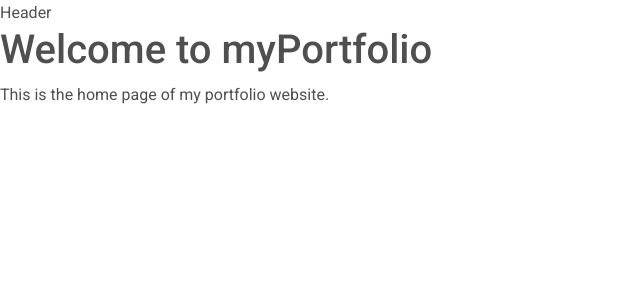
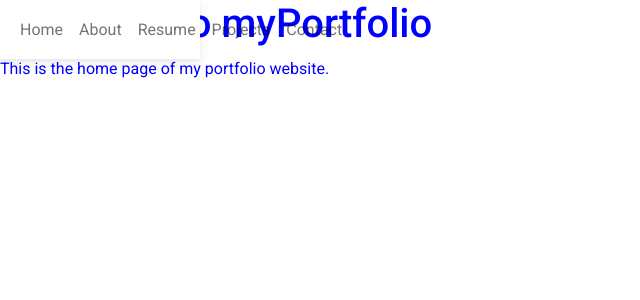
Before and after one commit to rapityyy/reactPortfolio, a React (Create React App) app in the folder reactportfolio/: page / in a window 1280 px wide. Shown: the top 300 px of the page, without its empty margins (0-640 px from the left). Built offline with nearby package versions, Linux system fonts and the light colour scheme.

Commit message:
current home page with App + navbar.
NEED TO FIX THIS

```diff
--- a/reactportfolio/src/App.js
+++ b/reactportfolio/src/App.js
@@ -1,10 +1,14 @@
 import './styles.css';
 
 import React from 'react';
+import Header from './components/Header.js';
+import Navbar from './components/Navbar.js';
 
 function App() {
   return (
-    <div>
+    <div className='App-home'>
+      <Navbar />
+
       <h1>Welcome to myPortfolio</h1>
       <p>This is the home page of my portfolio website.</p>
     </div>
--- a/reactportfolio/src/components/Header.js
+++ b/reactportfolio/src/components/Header.js
@@ -17,8 +17,37 @@ import {
 } from 'mdb-react-ui-kit';
 
 function Header() {
+    const [showBasic, setShowBasic] = useState(false);
+
   return (
-   <div>Header</div>
+    <header>
+        <MDBNavbar expand='lg' light bgColor='yellow'>
+
+            <MDBContainer fluid>
+
+                    <MDBNavbarNav right className='mb-2 mb-lg-0'>
+
+                        <MDBNavbarItem active>
+                            <MDBNavbarLink aria-current='page' href='#'>Home</MDBNavbarLink>
+                        </MDBNavbarItem>
+                        <MDBNavbarItem>
+                            <MDBNavbarLink href='#'>About</MDBNavbarLink>
+                        </MDBNavbarItem>
+                        <MDBNavbarItem>
+                            <MDBNavbarLink href='#'>Resume</MDBNavbarLink>
+                        </MDBNavbarItem>
+                        <MDBNavbarItem>
+                            <MDBNavbarLink href='#'>Projects</MDBNavbarLink>
+                        </MDBNavbarItem>
+                        <MDBNavbarItem>
+                            <MDBNavbarLink href='#'>Contact</MDBNavbarLink>
+                        </MDBNavbarItem>
+
+
+                    </MDBNavbarNav>
+            </MDBContainer>
+        </MDBNavbar>
+    </header>
   );
 }
 
--- a/reactportfolio/src/components/Navbar.js
+++ b/reactportfolio/src/components/Navbar.js
@@ -1,3 +1,56 @@
 // src/components/Navbar.js
 
-import React from "react";
+import React, { useState } from 'react';
+
+import 'mdb-react-ui-kit/dist/css/mdb.min.css';
+import "@fortawesome/fontawesome-free/css/all.min.css";
+
+import '../styles.css';
+
+import {
+  MDBNavbar,
+  MDBNavbarNav,
+  MDBNavbarItem,
+  MDBNavbarLink,
+  MDBNavbarToggler,
+  MDBContainer,
+  MDBIcon,
+  MDBCollapse
+} from 'mdb-react-ui-kit';
+
+function Navbar() {
+    const [showBasic, setShowBasic] = useState(false);
+
+  return (
+    <header className='navbar-home'>
+        <MDBNavbar expand='lg' light bgColor='white'>
+
+            <MDBContainer fluid>
+
+                    <MDBNavbarNav right className='mb-2 mb-lg-0 '>
+
+                        <MDBNavbarItem active>
+                            <MDBNavbarLink aria-current='page' href='#'>Home</MDBNavbarLink>
+                        </MDBNavbarItem>
+                        <MDBNavbarItem>
+                            <MDBNavbarLink href='#'>About</MDBNavbarLink>
+                        </MDBNavbarItem>
+                        <MDBNavbarItem>
+                            <MDBNavbarLink href='#'>Resume</MDBNavbarLink>
+                        </MDBNavbarItem>
+                        <MDBNavbarItem>
+                            <MDBNavbarLink href='#'>Projects</MDBNavbarLink>
+                        </MDBNavbarItem>
+                        <MDBNavbarItem>
+                            <MDBNavbarLink href='#'>Contact</MDBNavbarLink>
+                        </MDBNavbarItem>
+
+
+                    </MDBNavbarNav>
+            </MDBContainer>
+        </MDBNavbar>
+    </header>
+  );
+}
+
+export default Navbar;
--- a/reactportfolio/src/index.js
+++ b/reactportfolio/src/index.js
@@ -5,11 +5,14 @@ import reportWebVitals from './reportWebVitals';
 import './styles.css';
 import App from './App';
 import Header from './components/Header.js';
+import Navbar from './components/Navbar.js';
+
 
 const root = ReactDOM.createRoot(document.getElementById('root'));
 root.render(
   <React.StrictMode>
-    <Header />
+    {/* <Header /> */}
+    {/* <Navbar /> */}
     <App />
   </React.StrictMode>
 );
--- a/reactportfolio/src/styles.css
+++ b/reactportfolio/src/styles.css
@@ -1,8 +1,5 @@
 body {
     margin: 0;
-    /* font-family: -apple-system, BlinkMacSystemFont, 'Segoe UI', 'Roboto', 'Oxygen',
-      'Ubuntu', 'Cantarell', 'Fira Sans', 'Droid Sans', 'Helvetica Neue',
-      sans-serif; */
     -webkit-font-smoothing: antialiased;
     -moz-osx-font-smoothing: grayscale;
 
@@ -15,8 +12,42 @@ body {
   }
 
 
+
+  /* NEW Added CSS styling*/
+
+.navbar-home{
+  position: fixed;
+  top: 0;
+  left: 0;
+  bottom: 0;
+  width: 200px; /* Remove the quotes around the width value */
+  z-index: 100;
+}
+
+.App-home{
+  color: blue;
+}
+
+
+
+
+
+
+
+
+
+
+
+
+
+
+
+
+
+
+
   /* APP */
-  .App {
+  /* .App {
     text-align: center;
   }
 
@@ -54,3 +85,4 @@ body {
       transform: rotate(360deg);
     }
   }
+   */
```
